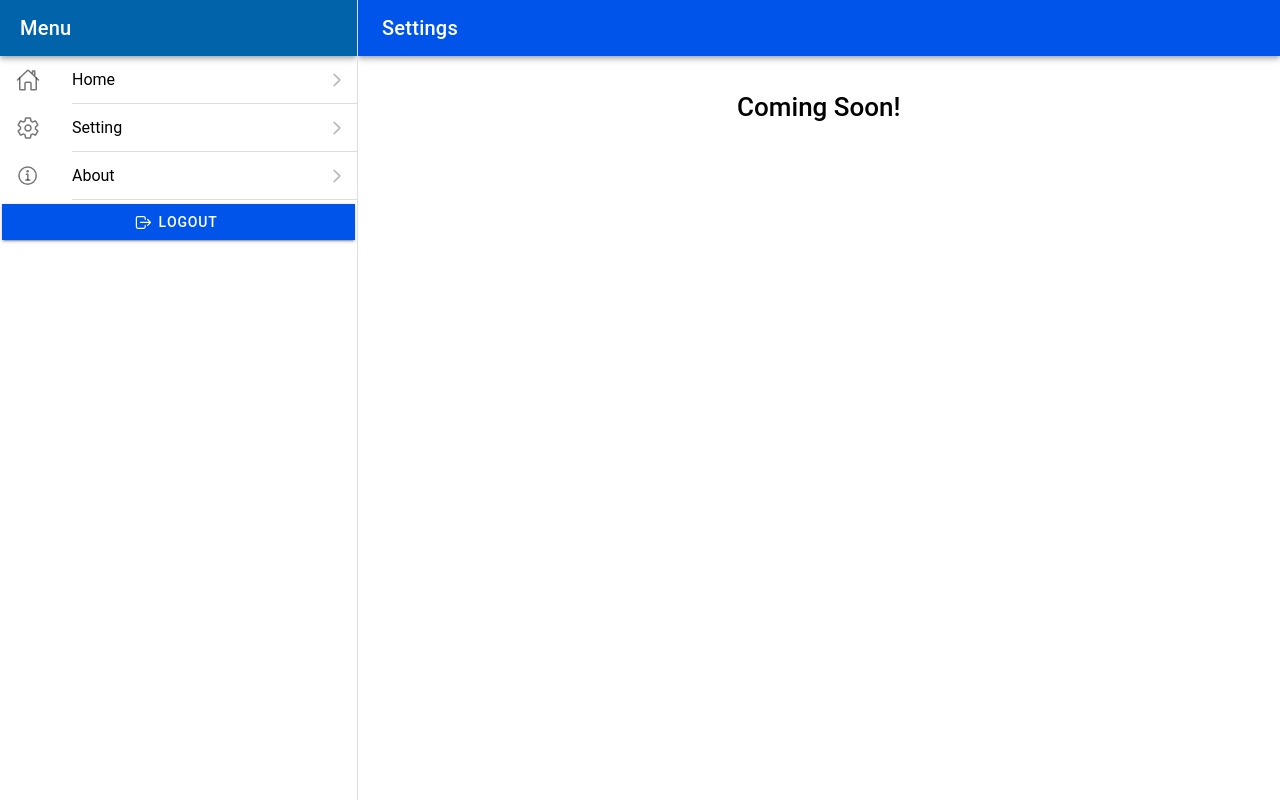
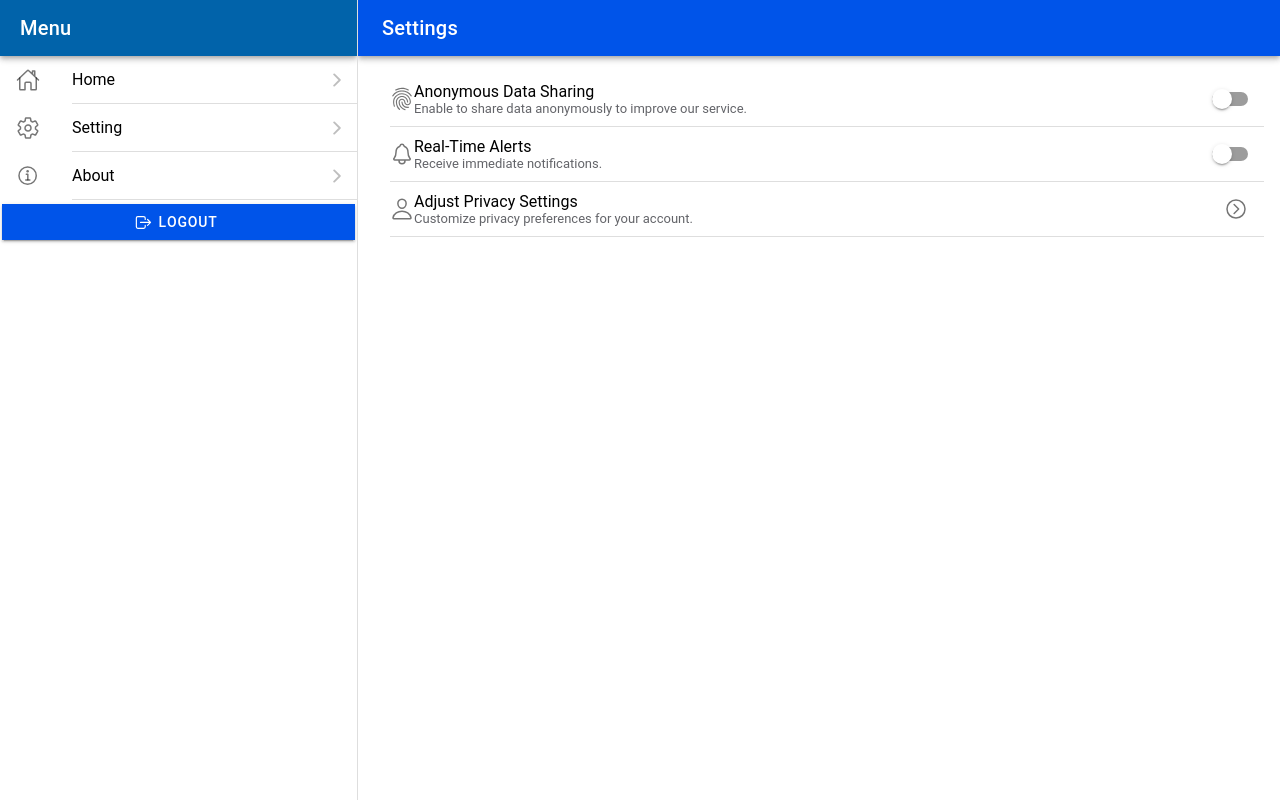
Before and after one commit to Back-to-the-queue/GeoSecure, a React (Vite) app: page /app/settings in a window 1280 px wide. Built offline with nearby package versions, Linux system fonts and the light colour scheme.

Commit message:
Basic Settings Page

```diff
--- a/src/pages/Settings.tsx
+++ b/src/pages/Settings.tsx
@@ -1,7 +1,9 @@
-import { IonButtons, IonContent, IonHeader, IonMenuButton, IonPage, IonTitle, IonToolbar } from '@ionic/react';
-import React from 'react';
+import { IonAlert, IonButtons, IonContent, IonHeader, IonIcon, IonItem, IonLabel, IonMenuButton, IonPage, IonText, IonTitle, IonToggle, IonToolbar } from '@ionic/react';
+import { chevronForwardCircleOutline, fingerPrintOutline, notificationsOutline, personOutline } from 'ionicons/icons';
+import React, { useState } from 'react';
 
 const Settings: React.FC = () => {
+    const [showAlert, setShowAlert] = useState(false);
 
     return (
         <IonPage>
@@ -14,9 +16,47 @@ const Settings: React.FC = () => {
                 </IonToolbar>
             </IonHeader>
             <IonContent className="ion-padding" fullscreen>
-                <div style={{ textAlign: 'center'}}>
-                    <h1>Coming Soon!</h1>
-                </div>
+            <IonItem>
+                <IonIcon icon={fingerPrintOutline} />
+                <IonLabel>
+                    Anonymous Data Sharing
+                    <IonText color="medium" style={{ display: 'block', fontSize: 'small' }}>
+                        Enable to share data anonymously to improve our service.
+                    </IonText>
+                </IonLabel>
+                <IonToggle slot="end"></IonToggle>
+            </IonItem>
+            <IonItem>
+                <IonIcon icon={notificationsOutline} />
+                <IonLabel>
+                    Real-Time Alerts
+                    <IonText color="medium" style={{ display: 'block', fontSize: 'small' }}>
+                        Receive immediate notifications.
+                    </IonText>
+                </IonLabel>
+                <IonToggle slot="end"></IonToggle>
+            </IonItem>
+            <IonItem>
+                    <IonIcon icon={personOutline} />
+                    <IonLabel>
+                        Adjust Privacy Settings
+                        <IonText color="medium" style={{ display: 'block', fontSize: 'small' }}>
+                            Customize privacy preferences for your account.
+                        </IonText>
+                    </IonLabel>
+                    <IonIcon
+                        icon={chevronForwardCircleOutline}
+                        slot="end"
+                        onClick={() => setShowAlert(true)}
+                    />
+                </IonItem>
+                <IonAlert
+                    isOpen={showAlert}
+                    onDidDismiss={() => setShowAlert(false)}
+                    header={'Error'}
+                    message={'Currently not available'}
+                    buttons={['OK']}
+                />
             </IonContent>
         </IonPage>
     );
```
